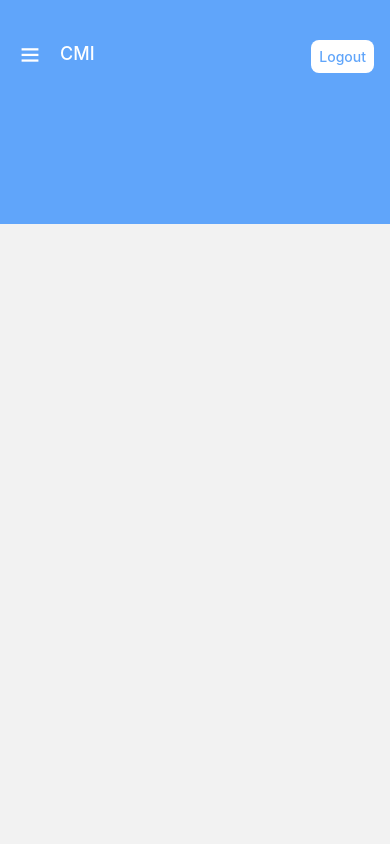
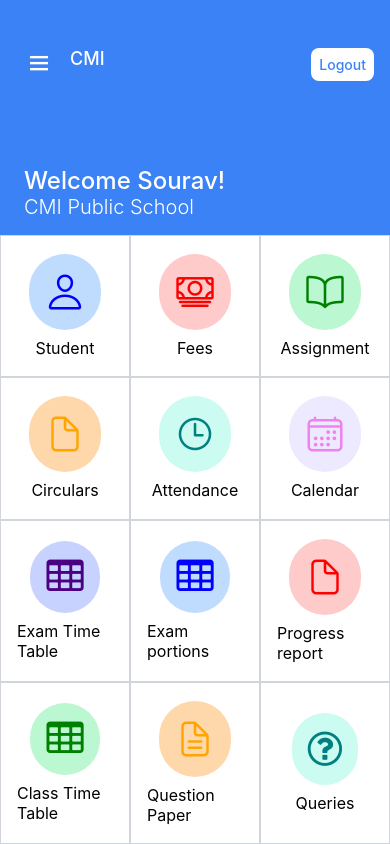
Before and after one commit to Sourav8921/edu-cloud, a React Native app: screen /Home in a window 390 px wide. Built offline with nearby package versions, Linux system fonts and the light colour scheme.

Commit message:
Completed building home screen and removed nativewind

```diff
--- a/babel.config.js
+++ b/babel.config.js
@@ -1,7 +1,6 @@
 module.exports = function(api) {
   api.cache(true);
   return {
-    presets: ['babel-preset-expo'],
-    plugins: ["nativewind/babel"],
+    presets: ['babel-preset-expo']
   };
 };
--- a/package.json
+++ b/package.json
@@ -15,15 +15,13 @@
     "expo": "~51.0.28",
     "expo-dev-client": "~4.0.28",
     "expo-status-bar": "~1.12.1",
-    "nativewind": "^2.0.11",
     "react": "18.2.0",
     "react-native": "0.74.5",
     "react-native-safe-area-context": "4.10.5",
     "react-native-screens": "3.31.1"
   },
   "devDependencies": {
-    "@babel/core": "^7.20.0",
-    "tailwindcss": "^3.3.2"
+    "@babel/core": "^7.20.0"
   },
   "private": true
 }
--- a/src/screens/HomeScreen.js
+++ b/src/screens/HomeScreen.js
@@ -1,23 +1,208 @@
-import { View, Text, SafeAreaView, TouchableOpacity } from 'react-native'
-import React from 'react'
-import { StatusBar } from 'expo-status-bar'
-import EvilIcons from '@expo/vector-icons/EvilIcons';
+import {
+  View,
+  Text,
+  SafeAreaView,
+  TouchableOpacity,
+  useWindowDimensions,
+  Alert,
+  StyleSheet,
+} from "react-native";
+import React from "react";
+import { StatusBar } from "expo-status-bar";
+import EvilIcons from "@expo/vector-icons/EvilIcons";
+import { FontAwesome, Ionicons } from "@expo/vector-icons";
 
-export default function HomeScreen() {
+export default function HomeScreen({ navigation }) {
+  const { width } = useWindowDimensions();
+  const handleLogout = () => {
+    navigation.navigate("Login");
+    Alert.alert("Logged out", "You have been successfully logged out");
+  };
+
   return (
-    <SafeAreaView className="flex-1">
-        <StatusBar style='light'/>
-        <View className="bg-blue-400 h-56 p-4">
-            <View className="flex-row mt-6 justify-between ">
-                <View>
-                  <EvilIcons name="navicon" size={28} color="white" />
-                </View>
-                <Text className="text-white flex-1 ml-4 font-medium text-lg">CMI</Text>
-                <TouchableOpacity className="bg-white p-2 rounded-lg">
-                  <Text className="text-blue-400 font-medium">Logout</Text>
-                </TouchableOpacity>
-            </View>
+    <SafeAreaView style={styles.container}>
+      <StatusBar style="light" />
+      <View style={styles.header}>
+        <View style={styles.headerRow}>
+          <View>
+            <EvilIcons name="navicon" size={30} color="white" />
+          </View>
+          <Text style={styles.headerTitle}>CMI</Text>
+          <TouchableOpacity
+            onPress={() => handleLogout()}
+            style={styles.logoutButton}
+          >
+            <Text style={styles.logoutButtonText}>Logout</Text>
+          </TouchableOpacity>
         </View>
+        <View>
+          <Text style={styles.welcomeText}>Welcome Sourav!</Text>
+          <Text style={styles.schoolName}>CMI Public School</Text>
+        </View>
+      </View>
+
+      <View style={styles.gridContainer}>
+        <TouchableOpacity style={[styles.gridItem, { width: width / 3 }]}>
+          <View style={[styles.iconContainer, styles.blueBackground]}>
+            <Ionicons name="person-outline" size={40} color="blue" />
+          </View>
+          <Text style={styles.gridItemText}>Student</Text>
+        </TouchableOpacity>
+        <TouchableOpacity style={[styles.gridItem, { width: width / 3 }]}>
+          <View style={[styles.iconContainer, styles.redBackground]}>
+            <Ionicons name="cash-outline" size={40} color="red" />
+          </View>
+          <Text style={styles.gridItemText}>Fees</Text>
+        </TouchableOpacity>
+        <TouchableOpacity style={[styles.gridItem, { width: width / 3 }]}>
+          <View style={[styles.iconContainer, styles.greenBackground]}>
+            <Ionicons name="book-outline" size={40} color="green" />
+          </View>
+          <Text style={styles.gridItemText}>Assignment</Text>
+        </TouchableOpacity>
+        <TouchableOpacity style={[styles.gridItem, { width: width / 3 }]}>
+          <View style={[styles.iconContainer, styles.orangeBackground]}>
+            <Ionicons name="document-outline" size={40} color="orange" />
+          </View>
+          <Text style={styles.gridItemText}>Circulars</Text>
+        </TouchableOpacity>
+        <TouchableOpacity style={[styles.gridItem, { width: width / 3 }]}>
+          <View style={[styles.iconContainer, styles.tealBackground]}>
+            <Ionicons name="time-outline" size={40} color="teal" />
+          </View>
+          <Text style={styles.gridItemText}>Attendance</Text>
+        </TouchableOpacity>
+        <TouchableOpacity style={[styles.gridItem, { width: width / 3 }]}>
+          <View style={[styles.iconContainer, styles.violetBackground]}>
+            <Ionicons name="calendar-outline" size={40} color="violet" />
+          </View>
+          <Text style={styles.gridItemText}>Calendar</Text>
+        </TouchableOpacity>
+        <TouchableOpacity style={[styles.gridItem, { width: width / 3 }]}>
+          <View style={[styles.iconContainer, styles.indigoBackground]}>
+            <FontAwesome name="table" size={40} color="indigo" />
+          </View>
+          <Text style={styles.gridItemText}>Exam Time Table</Text>
+        </TouchableOpacity>
+        <TouchableOpacity style={[styles.gridItem, { width: width / 3 }]}>
+          <View style={[styles.iconContainer, styles.blueBackground]}>
+            <FontAwesome name="table" size={40} color="blue" />
+          </View>
+          <Text style={styles.gridItemText}>Exam portions</Text>
+        </TouchableOpacity>
+        <TouchableOpacity style={[styles.gridItem, { width: width / 3 }]}>
+          <View style={[styles.iconContainer, styles.redBackground]}>
+            <Ionicons name="document-outline" size={40} color="red" />
+          </View>
+          <Text style={styles.gridItemText}>Progress report</Text>
+        </TouchableOpacity>
+        <TouchableOpacity style={[styles.gridItem, { width: width / 3 }]}>
+          <View style={[styles.iconContainer, styles.greenBackground]}>
+            <FontAwesome name="table" size={40} color="green" />
+          </View>
+          <Text style={styles.gridItemText}>Class Time Table</Text>
+        </TouchableOpacity>
+        <TouchableOpacity style={[styles.gridItem, { width: width / 3 }]}>
+          <View style={[styles.iconContainer, styles.orangeBackground]}>
+            <Ionicons name="document-text-outline" size={40} color="orange" />
+          </View>
+          <Text style={styles.gridItemText}>Question Paper</Text>
+        </TouchableOpacity>
+        <TouchableOpacity style={[styles.gridItem, { width: width / 3 }]}>
+          <View style={[styles.iconContainer, styles.tealBackground]}>
+            <FontAwesome name="question-circle-o" size={40} color="teal" />
+          </View>
+          <Text style={styles.gridItemText}>Queries</Text>
+        </TouchableOpacity>
+      </View>
     </SafeAreaView>
-  )
+  );
 }
+
+const styles = StyleSheet.create({
+  container: {
+    flex: 1,
+  },
+  header: {
+    backgroundColor: "#3b82f6",
+    flex: 1,
+    padding: 16,
+    paddingLeft: 24,
+    justifyContent: "space-between",
+  },
+  headerRow: {
+    flexDirection: "row",
+    justifyContent: "space-between",
+    marginTop: 32,
+  },
+  headerTitle: {
+    color: "white",
+    flex: 1,
+    marginLeft: 16,
+    fontWeight: "500",
+    fontSize: 18,
+  },
+  logoutButton: {
+    backgroundColor: "white",
+    padding: 8,
+    borderRadius: 8,
+  },
+  logoutButtonText: {
+    color: "#3b82f6",
+    fontWeight: "500",
+  },
+  welcomeText: {
+    fontSize: 24,
+    color: "white",
+    fontWeight: "500",
+  },
+  schoolName: {
+    fontSize: 20,
+    color: "white",
+    fontWeight: "300",
+  },
+  gridContainer: {
+    backgroundColor: "white",
+    flexDirection: "row",
+    flexWrap: "wrap",
+    justifyContent: "center",
+    flex: 3,
+  },
+  gridItem: {
+    borderColor: "#d1d5db",
+    borderWidth: 1,
+    justifyContent: "center",
+    alignItems: "center",
+    padding: 16,
+  },
+  iconContainer: {
+    borderRadius: 50,
+    alignItems: "center",
+    padding: 16,
+  },
+  blueBackground: {
+    backgroundColor: "#bfdbfe",
+  },
+  redBackground: {
+    backgroundColor: "#fecaca",
+  },
+  greenBackground: {
+    backgroundColor: "#bbf7d0",
+  },
+  orangeBackground: {
+    backgroundColor: "#fed7aa",
+  },
+  tealBackground: {
+    backgroundColor: "#ccfbf1",
+  },
+  violetBackground: {
+    backgroundColor: "#ede9fe",
+  },
+  indigoBackground: {
+    backgroundColor: "#c7d2fe",
+  },
+  gridItemText: {
+    fontSize: 16,
+    marginTop: 8,
+  },
+});
--- a/src/screens/LoginScreen.js
+++ b/src/screens/LoginScreen.js
@@ -6,14 +6,14 @@ import {
   TextInput,
   TouchableOpacity,
   Pressable,
-  ScrollView,
   StatusBar,
   SafeAreaView,
+  Alert,
 } from "react-native";
 import { useRef, useState } from "react";
 import Ionicons from "@expo/vector-icons/Ionicons";
 
-export default function LoginScreen({navigation}) {
+export default function LoginScreen({ navigation }) {
   const firstRef = useRef(null);
   const secondRef = useRef(null);
 
@@ -31,17 +31,22 @@ export default function LoginScreen({navigation}) {
     });
   };
 
+  const handleLogin = () => {
+    if (formData.username === "sourav" && formData.password === "1234") {
+      navigation.navigate("Home");
+    } else {
+      Alert.alert("Please try again", "Username or password entered is wrong.");
+    }
+  };
   return (
-    <SafeAreaView style={{ flex: 1 }}>
+    <SafeAreaView style={styles.container}>
       <StatusBar />
-      <ScrollView contentContainerStyle={styles.contentContainer}>
-        <View style={styles.header}>
-          <Text style={styles.title}>Parent Login</Text>
-          <Text style={styles.subTitle}>
-            Please sign in to your existing account
-          </Text>
-        </View>
-
+      <View style={styles.headerSection}></View>
+      <View style={styles.contentContainer}>
+        <Text style={styles.title}>Parent Login</Text>
+        <Text style={styles.subTitle}>
+          Please login to your existing account
+        </Text>
         <View>
           <View style={styles.unameCont}>
             <Text style={styles.inputText}>Username</Text>
@@ -90,7 +95,7 @@ export default function LoginScreen({navigation}) {
             </View>
           </View>
         </View>
-        <TouchableOpacity style={styles.button} onPress={() => navigation.navigate("Home")}>
+        <TouchableOpacity style={styles.button} onPress={() => handleLogin()}>
           <Text style={styles.btnText}>Login</Text>
         </TouchableOpacity>
 
@@ -99,20 +104,28 @@ export default function LoginScreen({navigation}) {
             Don't have an account? <Text style={styles.signupTxt}>Sign up</Text>
           </Text>
         </Pressable>
-      </ScrollView>
+      </View>
     </SafeAreaView>
   );
 }
 
 const styles = StyleSheet.create({
+  container: {
+    flex: 1,
+    backgroundColor: "rgb(96 165 250)",
+  },
+  headerSection: {
+    flex: 1,
+  },
   contentContainer: {
-    flex: 1,
+    flex: 4,
     padding: 24,
     backgroundColor: "#ffffff",
-    justifyContent: "center",
+    borderTopEndRadius: 50,
+    borderTopStartRadius: 50,
   },
   header: {
-    marginBottom: 30,
+    // marginBottom: 30,
   },
   headerImg: {
     height: 100,
@@ -130,6 +143,7 @@ const styles = StyleSheet.create({
     fontSize: 16,
     textAlign: "center",
     color: "grey",
+    marginBottom: 30,
   },
   inputField: {
     height: 50,
@@ -149,7 +163,7 @@ const styles = StyleSheet.create({
     color: "red",
   },
   eyeBtn: {
-    position: 'absolute',
+    position: "absolute",
     padding: 8,
     right: 8,
     bottom: 8,
@@ -158,7 +172,7 @@ const styles = StyleSheet.create({
     alignItems: "center",
     marginTop: 30,
     marginBottom: 10,
-    backgroundColor: "red",
+    backgroundColor: "rgb(96 165 250)",
     height: 50,
     borderRadius: 10,
     padding: 10,
@@ -174,6 +188,6 @@ const styles = StyleSheet.create({
   },
   signupTxt: {
     textDecorationLine: "underline",
-    color: "red",
+    color: "rgb(37 99 235)",
   },
 });
--- a/tailwind.config.js
+++ /dev/null
@@ -1,8 +0,0 @@
-/** @type {import('tailwindcss').Config} */
-module.exports = {
-  content: ["./App.{js,jsx,ts,tsx}", "./src/screens/**/*.{js,jsx,ts,tsx}"],
-  theme: {
-    extend: {},
-  },
-  plugins: [],
-};
```
